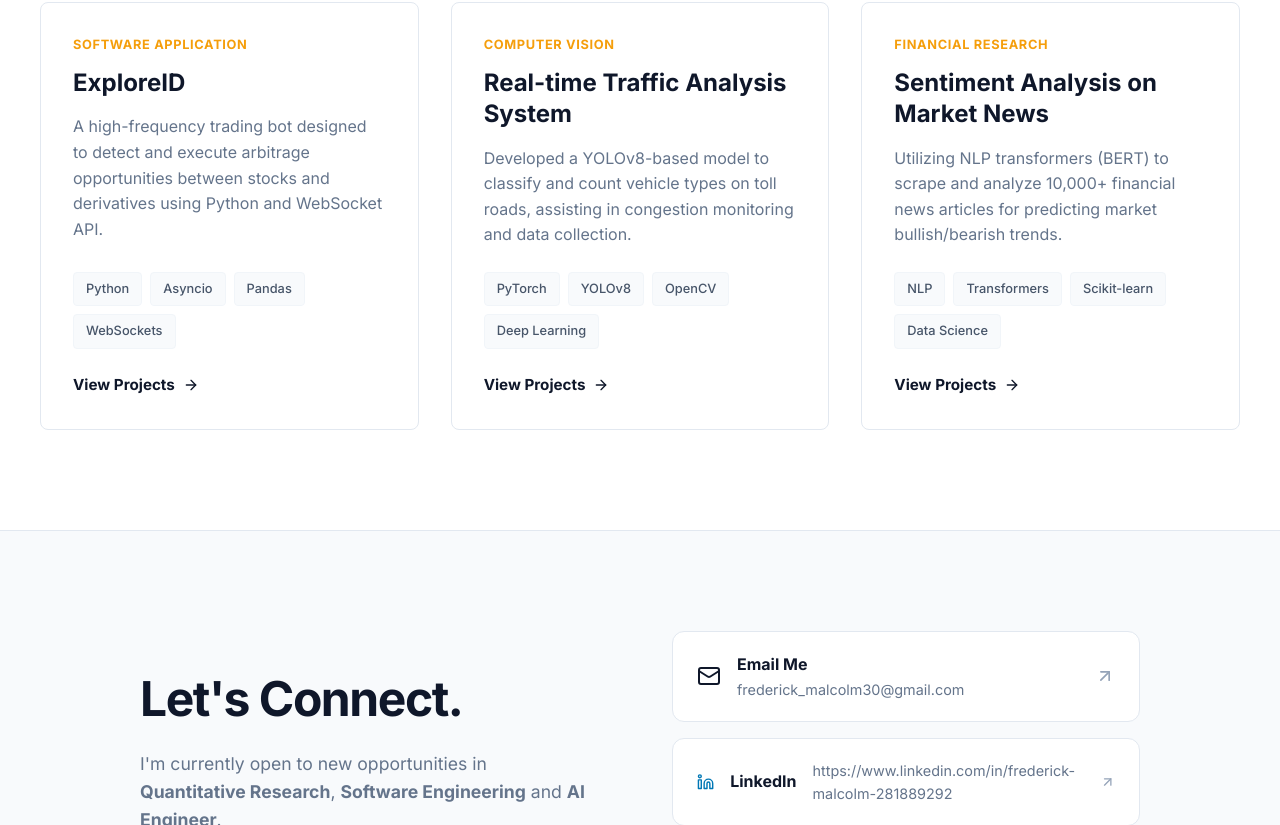
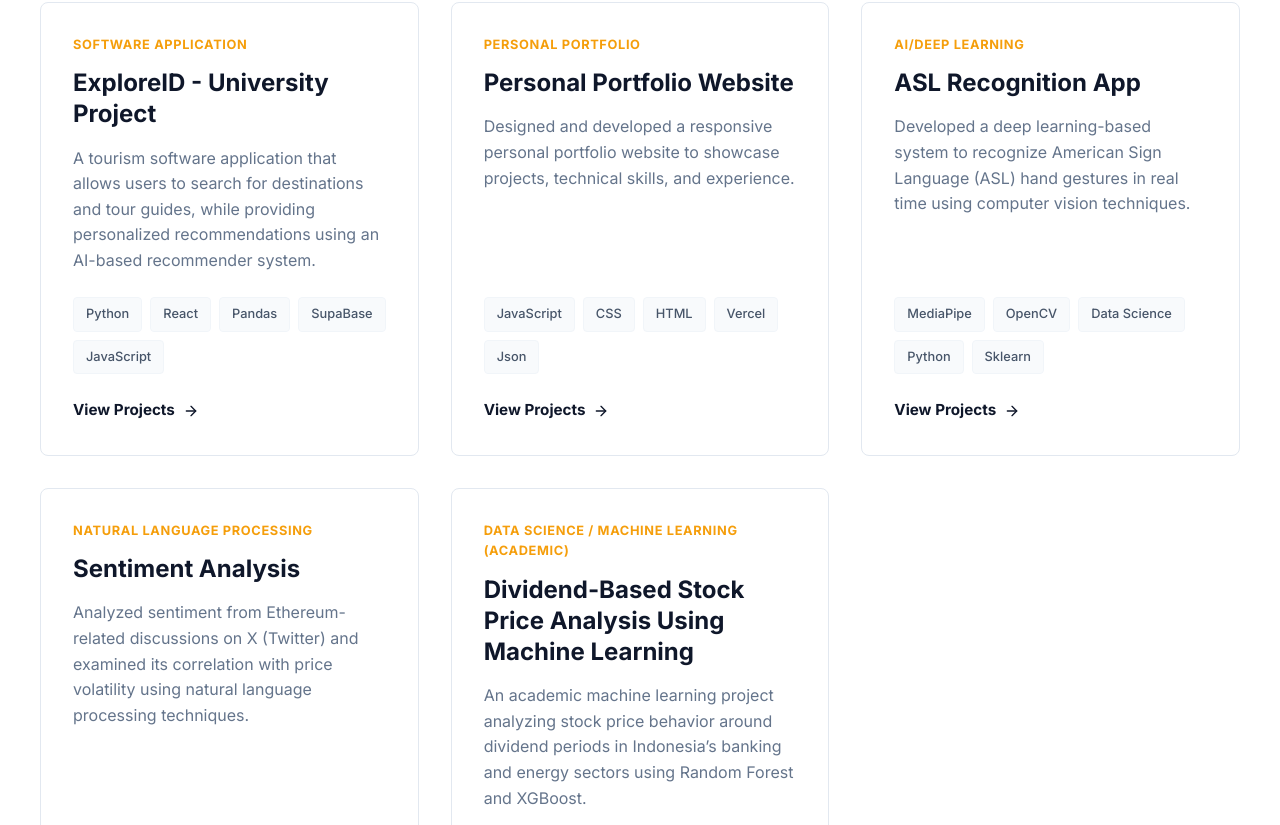
Before and after one commit to Fred0105/Frederick_Portfolio, a React (Vite) app: page / in a window 1280 px wide. Shown: the part 1735-2560 px from the top of the page. Built offline with nearby package versions, Linux system fonts and the light colour scheme.

Commit message:
Update Project

```diff
--- a/src/components/Navbar.css
+++ b/src/components/Navbar.css
@@ -39,10 +39,10 @@
   }
 
   .nav-link {
-    font-size: 0.9rem;
+    font-size: 1.1rem;
     font-weight: 500;
     color: #64748b; /* Warna abu-abu medium */
-    transition: color 0.2s ease;
+    transition: color 0.4s ease;
   }
 
   .nav-link:hover {
--- a/src/components/Projects.jsx
+++ b/src/components/Projects.jsx
@@ -7,24 +7,38 @@ const Projects = () => {
   const projectList = [
     {
       category: "Software Application",
-      title: "ExploreID",
-      desc: "A high-frequency trading bot designed to detect and execute arbitrage opportunities between stocks and derivatives using Python and WebSocket API.",
-      tags: ["Python", "Asyncio", "Pandas", "WebSockets"],
+      title: "ExploreID - University Project",
+      desc: "A tourism software application that allows users to search for destinations and tour guides, while providing personalized recommendations using an AI-based recommender system.",
+      tags: ["Python", "React", "Pandas", "SupaBase", "JavaScript"],
       link: "https://exploreid-one.vercel.app"
     },
     {
-      category: "Computer Vision",
-      title: "Real-time Traffic Analysis System",
-      desc: "Developed a YOLOv8-based model to classify and count vehicle types on toll roads, assisting in congestion monitoring and data collection.",
-      tags: ["PyTorch", "YOLOv8", "OpenCV", "Deep Learning"],
-      link: "#"
+      category: "Personal Portfolio",
+      title: "Personal Portfolio Website",
+      desc: "Designed and developed a responsive personal portfolio website to showcase projects, technical skills, and experience.",
+      tags: ["JavaScript", "CSS", "HTML", "Vercel", "Json"],
+      link: "https://frederickportfolio-nine.vercel.app/"
     },
     {
-      category: "Financial Research",
-      title: "Sentiment Analysis on Market News",
-      desc: "Utilizing NLP transformers (BERT) to scrape and analyze 10,000+ financial news articles for predicting market bullish/bearish trends.",
-      tags: ["NLP", "Transformers", "Scikit-learn", "Data Science"],
-      link: "#"
+      category: "AI/Deep Learning",
+      title: "ASL Recognition App",
+      desc: "Developed a deep learning-based system to recognize American Sign Language (ASL) hand gestures in real time using computer vision techniques.",
+      tags: ["MediaPipe", "OpenCV", "Data Science", "Python", "Sklearn"],
+      link: "https://github.com/Fred0105/ASL-Hand-Pattern-Recognition"
+    },
+    {
+      category: "Natural Language Processing",
+      title: "Sentiment Analysis",
+      desc: "Analyzed sentiment from Ethereum-related discussions on X (Twitter) and examined its correlation with price volatility using natural language processing techniques.",
+      tags: ["Python", "Vader", "NLTK", "Matplotlib"],
+      link: "https://colab.research.google.com/drive/1lrJ2Hv9uAPXytBbzm-GpR_1g0-7mogCY?usp=sharing"
+    },
+    {
+      category: "Data Science / Machine Learning (Academic)",
+      title: "Dividend-Based Stock Price Analysis Using Machine Learning",
+      desc: "An academic machine learning project analyzing stock price behavior around dividend periods in Indonesia’s banking and energy sectors using Random Forest and XGBoost.",
+      tags: ["Python", "RandomForest", "Data Analysis", "Machine Learning"],
+      link: "/rm.pdf"
     }
   ];
 
```
Also changed, not shown: 1 other file (tests, documents, lock files or other folders).
